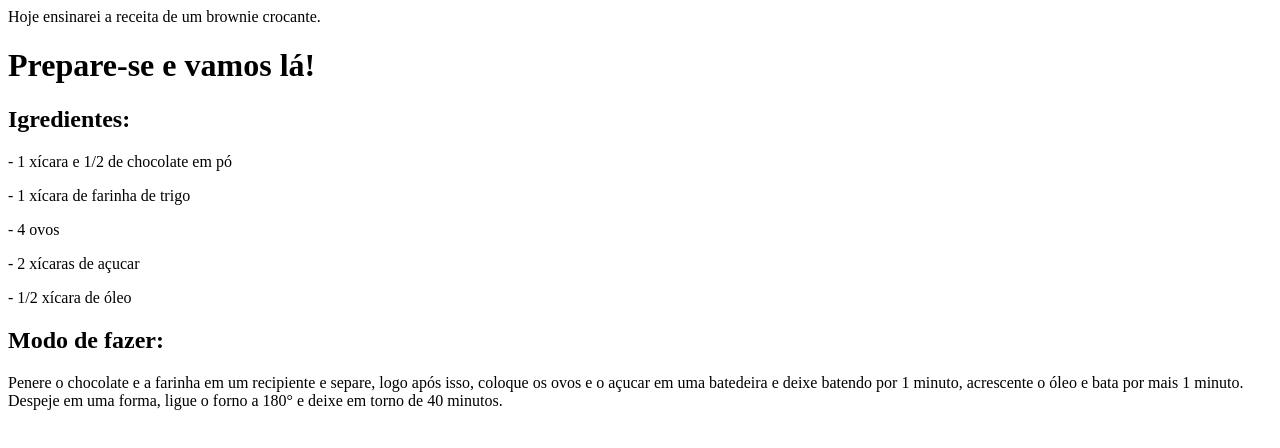
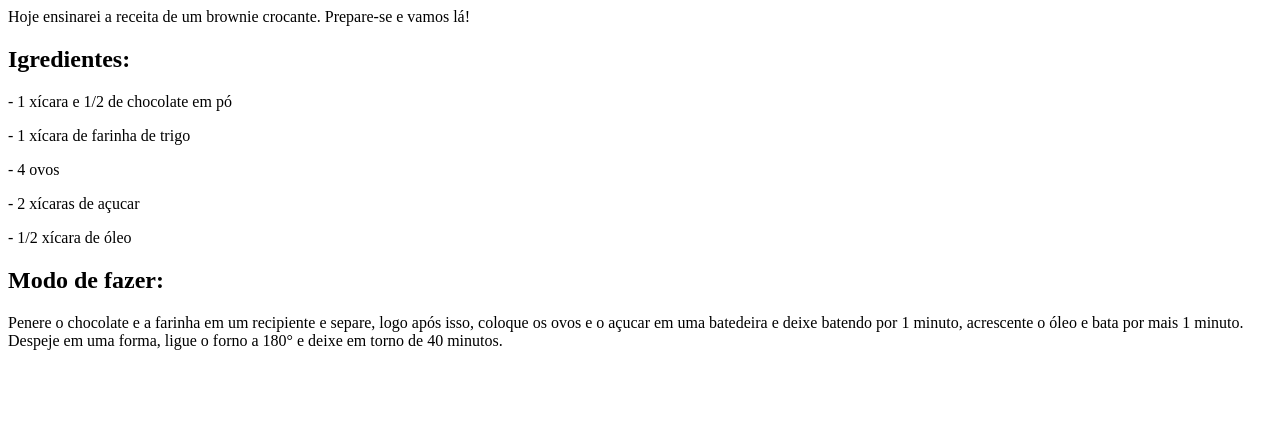
Before and after one commit to DevMaxine/Programa-o-web-1, a plain HTML site: page index.html in a window 1280 px wide. Drawn offline with Linux system fonts and the light colour scheme.

Commit message:
Update index.html

```diff
--- a/index.html
+++ b/index.html
@@ -1,5 +1,6 @@
+<html>
 <head>Hoje ensinarei a receita de um brownie crocante.</head>
-<h1>Prepare-se e vamos lá!</h1>
+<body>Prepare-se e vamos lá!</body>
 <h2>Igredientes:</h2>
 <p>- 1 xícara e 1/2 de chocolate em pó</p>
 <p>- 1 xícara de farinha de trigo</p>
@@ -8,3 +9,4 @@
 <p>- 1/2 xícara de óleo</p>
 <h2>Modo de fazer:</h2>
 <p>Penere o chocolate e a farinha em um recipiente e separe, logo após isso, coloque os ovos e o açucar em uma batedeira e deixe batendo por 1 minuto, acrescente o óleo e bata por mais 1 minuto. Despeje em uma forma, ligue o forno a 180° e deixe em torno de 40 minutos. </p>
+</html>
```
